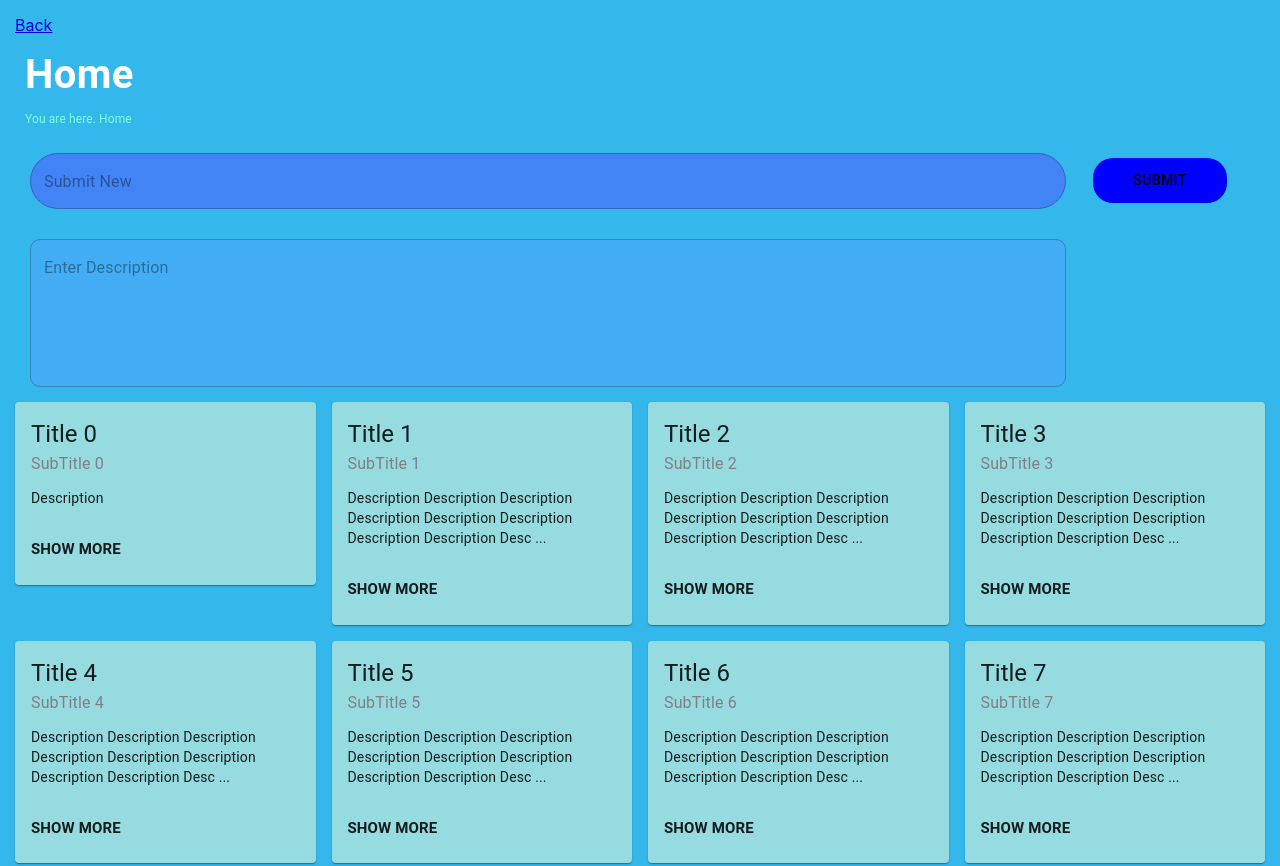
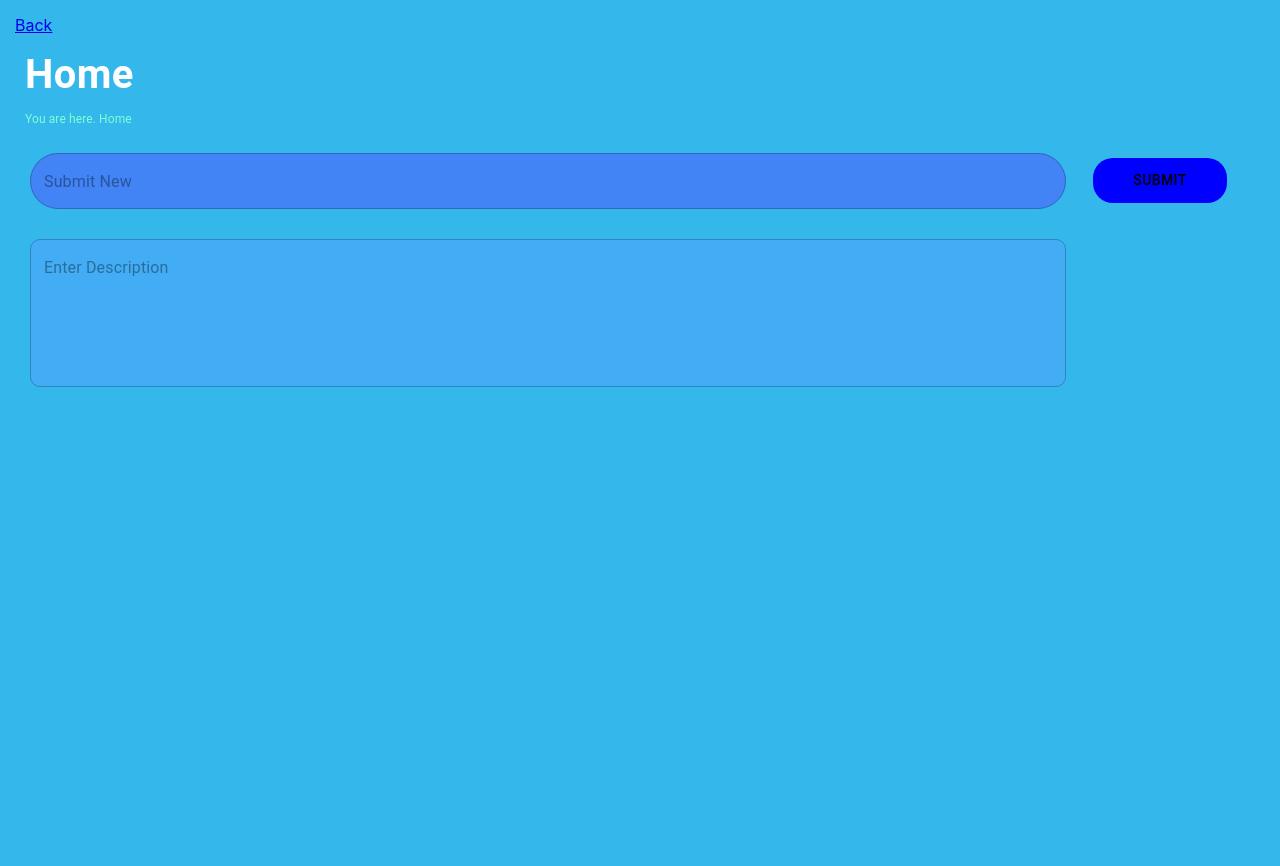
Before and after one commit to fcodelabs/training-web, a React (Create React App) app: page /home in a window 1280 px wide. Shown: the top 866 px of the page. After the commit the page ends 830 px from the top, so only its background shows below. Built offline with nearby package versions, Linux system fonts and the light colour scheme.

Commit message:
Implement adding card 1

```diff
--- a/src/DiaryHome.tsx
+++ b/src/DiaryHome.tsx
@@ -5,21 +5,48 @@ import {deepPurple} from "@mui/material/colors";
 import {Link} from "react-router-dom";
 import DiaryCard from "./DiaryCard";
 
-const DieryHome: FC  = () => {
+type DiaryEntry = {
+    title: string,
+    subtitle: string,
+    description: string,
+    color: string
+}
+
+
+
+const DieryHome: FC = () => {
+
+    const [inputCardTitle, setInputCardTitle] = useState<string>('');
+    const [inputCardDescription, setInputCardDescription] = useState<string>('');
+    const [diaryCardsList, setDiaryCardsList] = useState<DiaryEntry[]>([])
 
     useEffect(() => {
         document.title = 'Dear Diary - Home Page';
-    }, []);
-
-    const [inputCardTitle, setInputCardTitle] = useState<string>('');
-    const [inputCardDescription, setInputCardDescription] = useState<string>('');
+    }, [diaryCardsList]);
 
     const handleSubmit = (event: FormEvent<HTMLButtonElement>): void => {
         event.preventDefault();
-        console.log(`input-card-title: ${inputCardTitle}`);
-        console.log(`Description: ${inputCardDescription}`);
-        setInputCardTitle('');
-        setInputCardDescription('');
+        let invalid: boolean = inputCardTitle.length==0 || inputCardDescription.length==0;
+        if(inputCardTitle.length==0){
+            console.log("Missing title");
+        }
+        if(inputCardDescription.length==0){
+            console.log("Missing description");
+        }
+        if(!invalid){
+            console.log(`input-card-title: ${inputCardTitle}`);
+            console.log(`Description: ${inputCardDescription}`);
+            const diaryEntry: DiaryEntry = {
+                title: inputCardTitle,
+                subtitle: "Name",
+                description: inputCardDescription,
+                color: "#96dbe0"
+            }
+            diaryCardsList.push(diaryEntry);
+            setDiaryCardsList(diaryCardsList);
+            setInputCardTitle('');
+            setInputCardDescription('');
+        }
     };
 
     return <div className={"diary-home"}>
@@ -82,22 +109,22 @@ const DieryHome: FC  = () => {
             </Grid>
 
         <Grid container className={"diary-card-view"} columnSpacing={2} rowSpacing={2}>
-            <Grid item  xl={3} md={4} lg={3} sm={6} xs={12} key={0}>
-                <DiaryCard
-                    title={`Title 0`}
-                    description={"Description"}
-                    color={"#96dbe0"}
-                    subtitle={`SubTitle 0`}
-                />
-            </Grid>
+            {/*<Grid item  xl={3} md={4} lg={3} sm={6} xs={12} key={0}>*/}
+            {/*    <DiaryCard*/}
+            {/*        title={`Title 0`}*/}
+            {/*        description={"Description"}*/}
+            {/*        color={"#96dbe0"}*/}
+            {/*        subtitle={`SubTitle 0`}*/}
+            {/*    />*/}
+            {/*</Grid>*/}
             {
-                [1,2,3,4,5,6,7,8,9,10].map(i=>(
-                    <Grid item  xl={3} md={4} lg={3} sm={6} xs={12} key={i}>
+                diaryCardsList.map((value, index)=>(
+                    <Grid item  xl={3} md={4} lg={3} sm={6} xs={12} key={index}>
                         <DiaryCard
-                            title={`Title ${i}`}
-                            description={"Description ".repeat(150)}
-                            color={"#96dbe0"}
-                            subtitle={`SubTitle ${i}`}
+                            title={value.title}
+                            description={value.description}
+                            color={value.color}
+                            subtitle={value.subtitle}
                         />
                     </Grid>
                 ))
```
